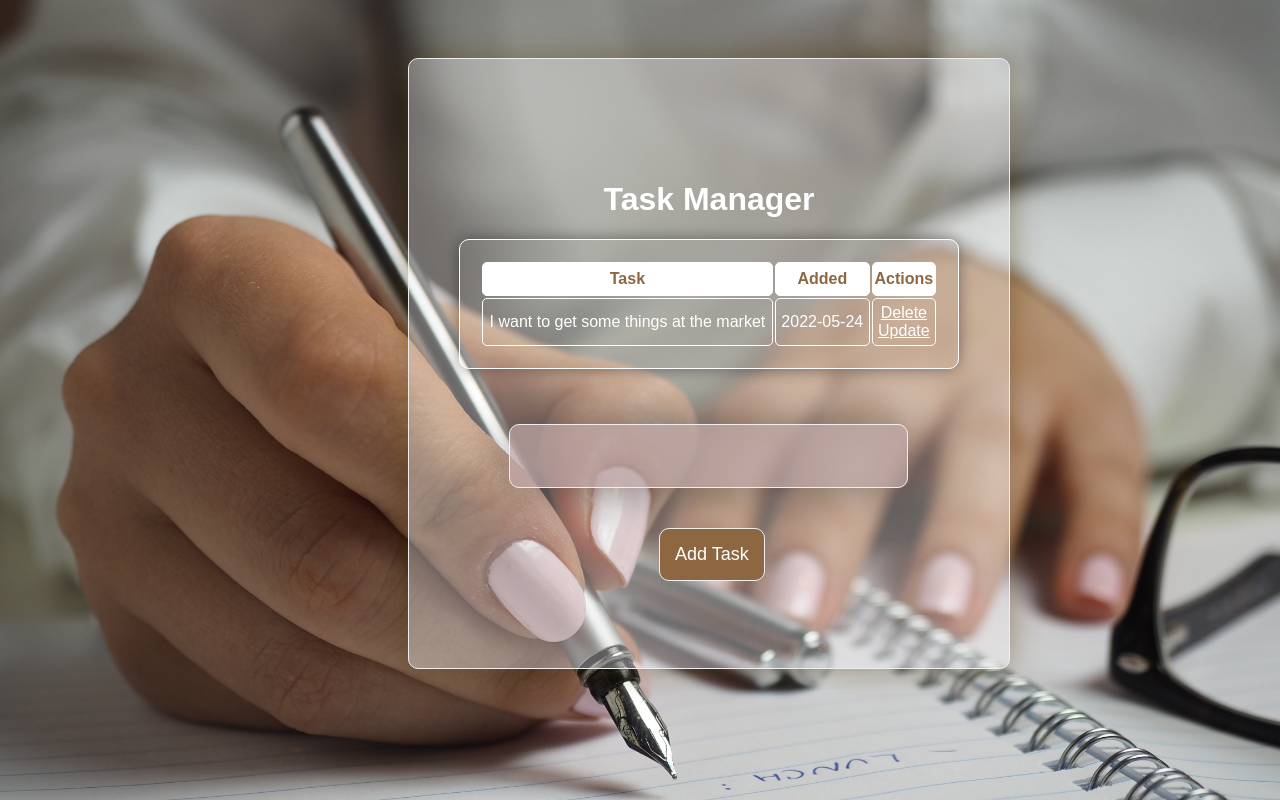
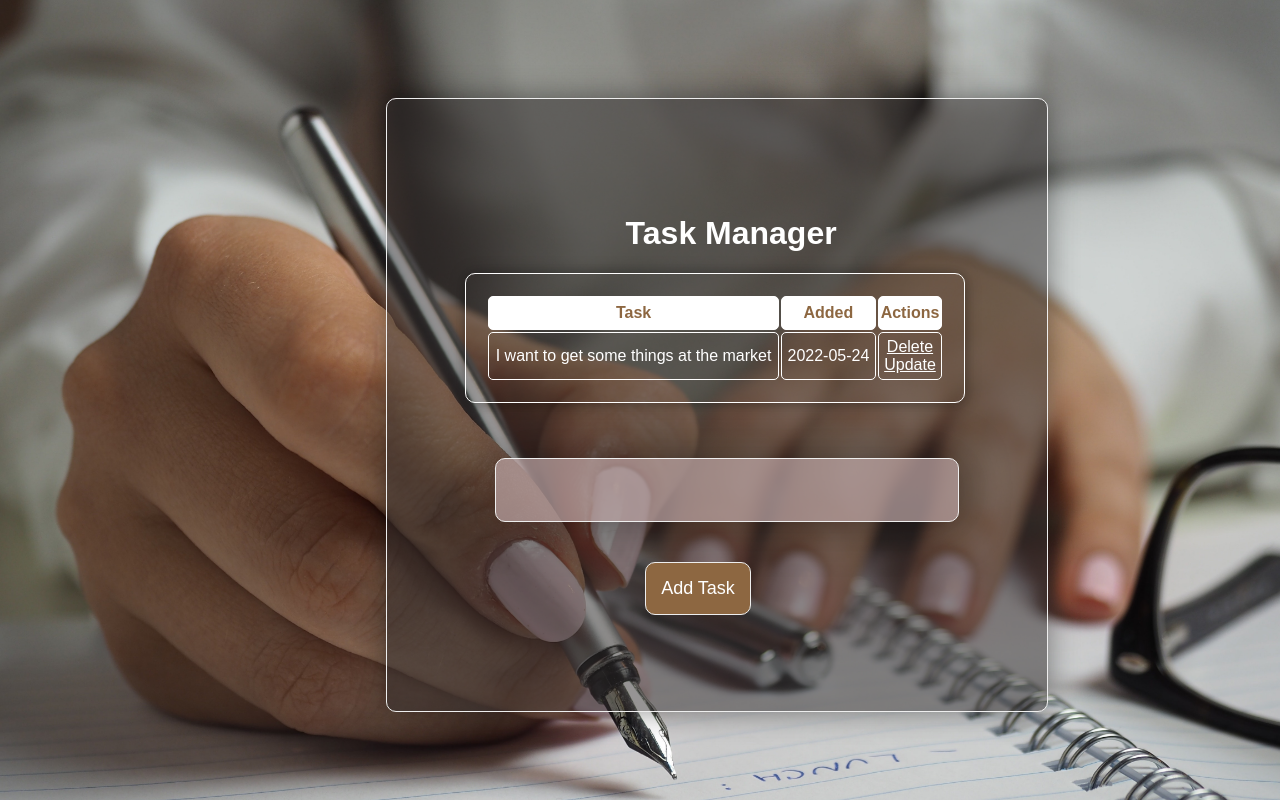
Before and after one commit to NkwamPhilip/FlaskCrudApp, a Flask app: page / in a window 1280 px wide. Run offline with Flask 2, Linux system fonts and the light colour scheme; data comes from the database, SQL or seed files in the repository.

Commit message:
updated file

```diff
--- a/static/css/main.css
+++ b/static/css/main.css
@@ -4,30 +4,30 @@ body {
     font-family: sans-serif;
     background-image: url('images/pic3.jpg');
     background-size: 100%;
-    position: absolute;
+    position: fixed;
 }
 
 
 
 .content {
-    margin-top: 5%;
-    margin-left: 400px;
-    width: 400px;
+    margin-top: 19%;
+    margin-left: 80%;
+    width: 100%;
     align-items: center;
     justify-content: center;
-    background-color: rgba(255, 255, 255, 0.335);
+    background-color: rgba(48, 45, 45, 0.506);
     border-radius:10px;
     border: 0.2px solid #eee;
     transition: .3s border-color;
-    padding: 100px;
+    padding: 20%;
     position: relative;
     display: block;
-    box-shadow:0 0 30px rgba(81, 57, 0, 0.428);
+    box-shadow:0 0 30px rgba(0, 0, 0, 0.428);
 
 }
 
 .cont {
-    margin-right: 100px;
+    margin-left: 3%;
     padding: 0%;
     margin-bottom: 20%;
     width: 100%;
@@ -45,7 +45,7 @@ table {
     text-align: center;
     width: 500px;
     box-shadow:0 0 15px rgba(0, 0, 0, 0.408);
-    margin-left: -50px;
+    margin-left: -30px;
 }
 
 th {
```
